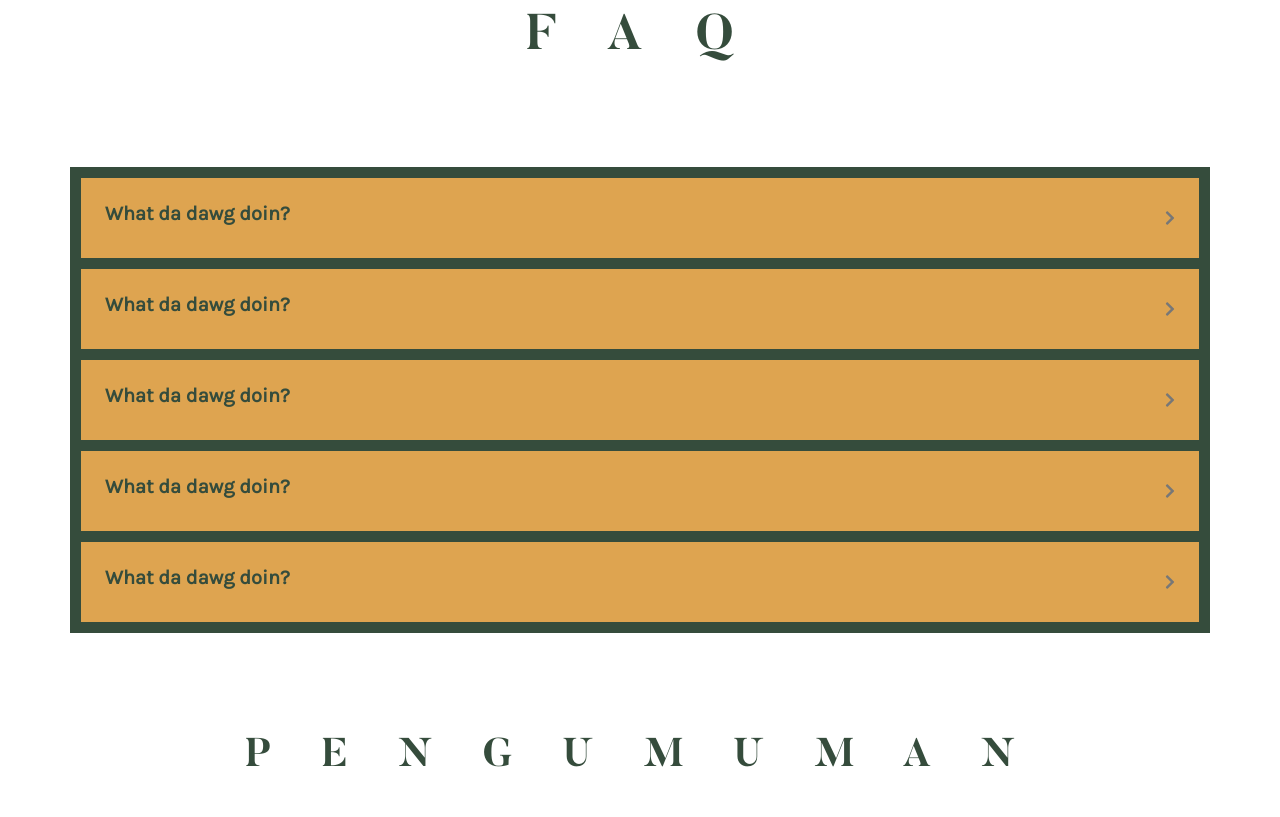
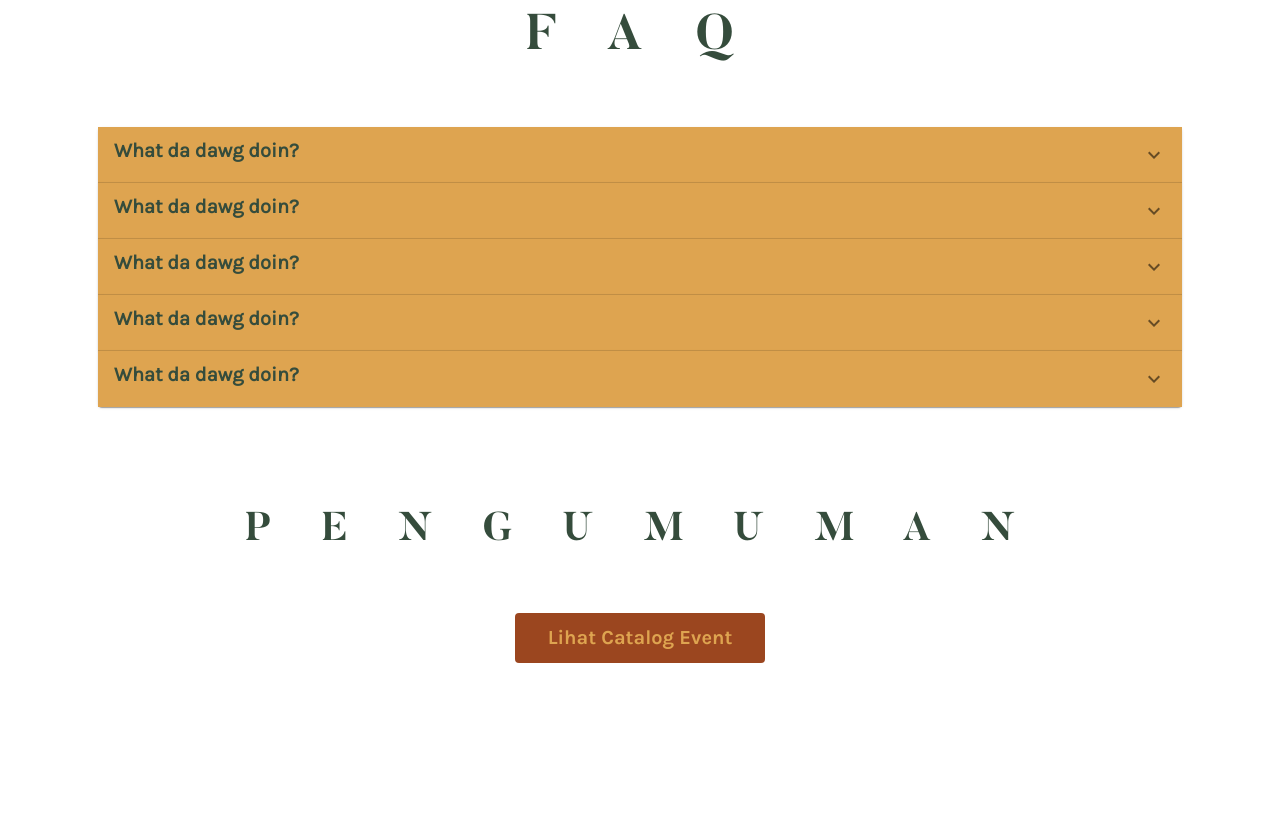
Before and after one commit to fauzannmw/byfest-frontend, a React (Create React App) app: page / in a window 1280 px wide. Shown: the part 3980-4797 px from the top of the page. Built offline with nearby package versions, Linux system fonts and the light colour scheme; what axios-cache-adapter would draw is missing.

Commit message:
change to accordion material-ui

```diff
--- a/src/component/Homepage/Accordion.scss
+++ b/src/component/Homepage/Accordion.scss
@@ -1,12 +1,10 @@
 @import url("https://fonts.googleapis.com/css?family=Open+Sans:400,600&display=swap");
 @import "../../App.scss";
 
-/* Style the accordion section */
 .accordion__section {
   display: flex;
   flex-direction: column;
 
-  /* Style the buttons that are used to open and close the accordion panel */
   .accordion {
     background-color: #dea450;
     cursor: pointer;
@@ -19,7 +17,6 @@
     transition: background-color 0.6s ease;
   }
 
-  /* Add a background color to the button if it is clicked on (add the .active class with JS), and when you move the mouse over it (hover) */
   .accordion:hover {
     background-color: #dea450;
   }
@@ -28,18 +25,15 @@
     background-color: #dea450;
   }
 
-  /* Style the accordion chevron icon */
   .accordion__icon {
     margin-left: auto;
     transition: transform 0.6s ease;
   }
 
-  /* Style to rotate icon when state is active */
   .rotate {
     transform: rotate(90deg);
   }
 
-  /* Style the accordion content panel. Note: hidden by default */
   .accordion__content {
     background-color: white;
     overflow: auto;
--- a/src/component/Homepage/Faq.js
+++ b/src/component/Homepage/Faq.js
@@ -1,6 +1,11 @@
 import React from "react";
 import { Container, Row } from "react-bootstrap";
-import Accordion from "./Accordion";
+// import Accordion from "./Accordion";
+import Accordion from "@material-ui/core/Accordion";
+import AccordionSummary from "@material-ui/core/AccordionSummary";
+import AccordionDetails from "@material-ui/core/AccordionDetails";
+import Typography from "@material-ui/core/Typography";
+import ExpandMoreIcon from "@material-ui/icons/ExpandMore";
 
 import "./Faq.scss";
 
@@ -12,30 +17,111 @@
           <h1>F A Q</h1>
         </Row>
         <Row className="justify-content-center">
-          <Accordion
-            title="What da dawg doin?"
-            content="<p>Be sure to test any solution across different Reader preferences. A site visitor may have their browser set to open the PDF in Reader/Acrobat as opposed to the browser, e.g., by disabling the Acrobat plugin in Firefox. I can't be sure of my results, because I have two different Acrobat</p>"
-          />
-          <Accordion
-            title="What da dawg doin?"
-            content="
-            <p>Be sure to test any solution across different Reader preferences. A site visitor may have their browser set to open the PDF in Reader/Acrobat as opposed to the browser, e.g., by disabling the Acrobat plugin in Firefox. I can't be sure of my results, because I have two different Acrobat</p>"
-          />
-          <Accordion
-            title="What da dawg doin?"
-            content="
-            <p>Be sure to test any solution across different Reader preferences. A site visitor may have their browser set to open the PDF in Reader/Acrobat as opposed to the browser, e.g., by disabling the Acrobat plugin in Firefox. I can't be sure of my results, because I have two different Acrobat</p>"
-          />
-          <Accordion
-            title="What da dawg doin?"
-            content="
-            <p>Be sure to test any solution across different Reader preferences. A site visitor may have their browser set to open the PDF in Reader/Acrobat as opposed to the browser, e.g., by disabling the Acrobat plugin in Firefox. I can't be sure of my results, because I have two different Acrobat</p>"
-          />
-          <Accordion
-            title="What da dawg doin?"
-            content="
-            <p>Be sure to test any solution across different Reader preferences. A site visitor may have their browser set to open the PDF in Reader/Acrobat as opposed to the browser, e.g., by disabling the Acrobat plugin in Firefox. I can't be sure of my results, because I have two different Acrobat</p>"
-          />
+          <Accordion>
+            <AccordionSummary
+              expandIcon={<ExpandMoreIcon />}
+              aria-controls="panel1a-content"
+              id="panel1a-header"
+              style={{
+                backgroundColor: "#DEA450",
+                outlineColor: "#354C3C",
+                outlineWidth: "10px",
+              }}
+            >
+              <h5>What da dawg doin?</h5>
+            </AccordionSummary>
+            <AccordionDetails>
+              <p>
+                Lorem ipsum dolor sit amet, consectetur adipiscing elit.
+                Suspendisse malesuada lacus ex, sit amet blandit leo lobortis
+                eget.
+              </p>
+            </AccordionDetails>
+          </Accordion>
+          <Accordion>
+            <AccordionSummary
+              expandIcon={<ExpandMoreIcon />}
+              aria-controls="panel1a-content"
+              id="panel1a-header"
+              style={{
+                backgroundColor: "#DEA450",
+                outlineColor: "#354C3C",
+                outlineWidth: "10px",
+              }}
+            >
+              <h5>What da dawg doin?</h5>
+            </AccordionSummary>
+            <AccordionDetails>
+              <p>
+                Lorem ipsum dolor sit amet, consectetur adipiscing elit.
+                Suspendisse malesuada lacus ex, sit amet blandit leo lobortis
+                eget.
+              </p>
+            </AccordionDetails>
+          </Accordion>
+          <Accordion>
+            <AccordionSummary
+              expandIcon={<ExpandMoreIcon />}
+              aria-controls="panel1a-content"
+              id="panel1a-header"
+              style={{
+                backgroundColor: "#DEA450",
+                outlineColor: "#354C3C",
+                outlineWidth: "10px",
+              }}
+            >
+              <h5>What da dawg doin?</h5>
+            </AccordionSummary>
+            <AccordionDetails>
+              <p>
+                Lorem ipsum dolor sit amet, consectetur adipiscing elit.
+                Suspendisse malesuada lacus ex, sit amet blandit leo lobortis
+                eget.
+              </p>
+            </AccordionDetails>
+          </Accordion>
+          <Accordion>
+            <AccordionSummary
+              expandIcon={<ExpandMoreIcon />}
+              aria-controls="panel1a-content"
+              id="panel1a-header"
+              style={{
+                backgroundColor: "#DEA450",
+                outlineColor: "#354C3C",
+                outlineWidth: "10px",
+              }}
+            >
+              <h5>What da dawg doin?</h5>
+            </AccordionSummary>
+            <AccordionDetails>
+              <p>
+                Lorem ipsum dolor sit amet, consectetur adipiscing elit.
+                Suspendisse malesuada lacus ex, sit amet blandit leo lobortis
+                eget.
+              </p>
+            </AccordionDetails>
+          </Accordion>
+          <Accordion>
+            <AccordionSummary
+              expandIcon={<ExpandMoreIcon />}
+              aria-controls="panel1a-content"
+              id="panel1a-header"
+              style={{
+                backgroundColor: "#DEA450",
+                outlineColor: "#354C3C",
+                outlineWidth: "10px",
+              }}
+            >
+              <h5>What da dawg doin?</h5>
+            </AccordionSummary>
+            <AccordionDetails>
+              <p>
+                Lorem ipsum dolor sit amet, consectetur adipiscing elit.
+                Suspendisse malesuada lacus ex, sit amet blandit leo lobortis
+                eget.
+              </p>
+            </AccordionDetails>
+          </Accordion>
         </Row>
       </Container>
     </div>
--- a/src/component/Homepage/Faq.scss
+++ b/src/component/Homepage/Faq.scss
@@ -6,7 +6,7 @@
     color: $hijau;
     font-size: 50px;
     letter-spacing: 20px;
-    margin-bottom: 100px;
+    margin-bottom: 60px;
   }
 
   h5 {
```
Also changed, not shown: src/component/Homepage/Accordion.js (+0 -24 lines).
